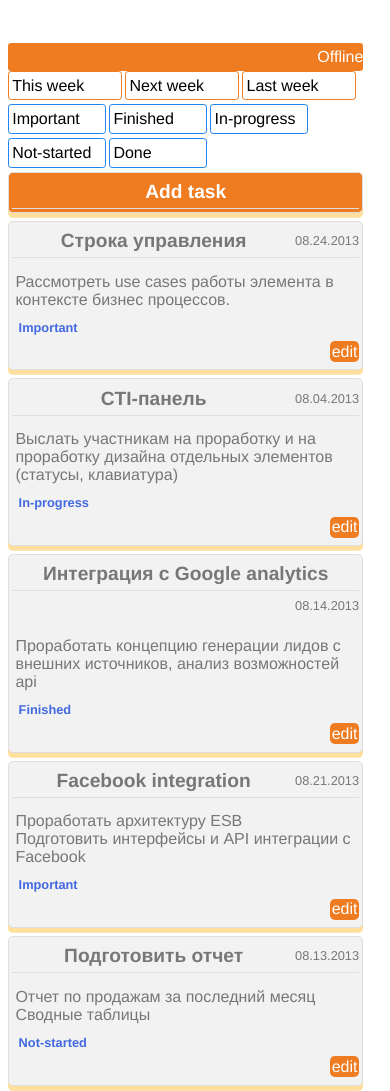
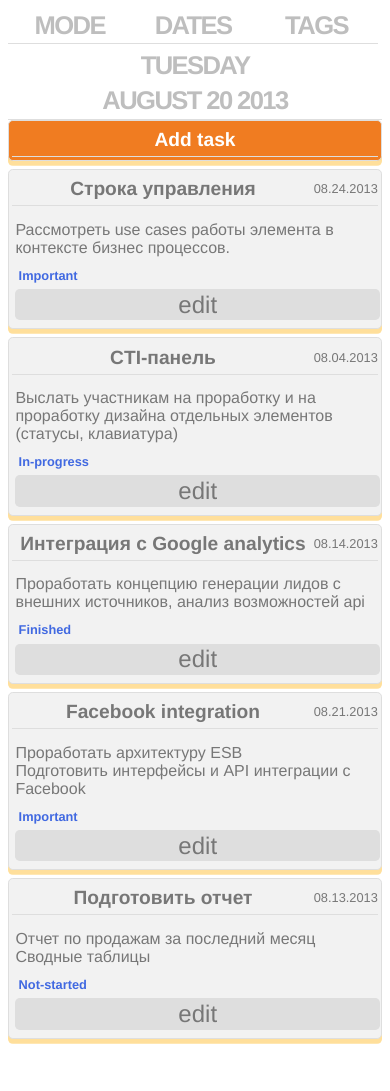
Before and after one commit to matveyich/webCorePart1FinalExam, a website: page public/index.html in a window 390 px wide. After the commit the page ends 1047 px from the top, so only its background shows below. Drawn offline with Linux system fonts and the light colour scheme.

Commit message:
finished

```diff
--- a/public/css/forms.css
+++ b/public/css/forms.css
@@ -46,6 +46,7 @@
     padding: 0.1rem;
     float: left;
     font-weight: normal;
+    text-align: center;
 }
 
 .form-save-new-task-button:hover,
@@ -53,3 +54,44 @@
     background-color: rgb(33, 132, 240);
     color: white;
 }
+.edit-task-block {
+    display: inline-block;
+    width: 100%
+}
+
+.delete-task-button,
+.cancel-task-button,
+.save-task-button,
+.edit-task-button {
+    font-size: 1.1rem;
+    display: inline;
+    margin-left: 0.2rem;
+    cursor: pointer;
+    border-radius: 0.3rem;
+    padding: 0.1rem;
+    padding-left: 0.2rem;
+    padding-right: 0.2rem;
+    float: right;
+    font-weight: normal;
+    text-align: center;
+}
+.delete-task-button,
+.cancel-task-button
+ {
+    background-color: #dedede;
+    color: #777777;
+}
+.save-task-button,
+.edit-task-button {
+    background-color: rgb(240, 124, 33);
+    color: white;
+}
+
+
+.delete-task-button:hover,
+.save-task-button:hover,
+.cancel-task-button:hover,
+.edit-task-button:hover {
+    background-color: rgb(33, 132, 240);
+    color: white;
+}
--- a/public/css/main.css
+++ b/public/css/main.css
@@ -128,7 +128,7 @@ header a.next {
 	display: block;
 }
 
-    .task hidden {
+    .task .hidden {
         display: none;
     }
 
@@ -160,33 +160,6 @@ header a.next {
 	font-weight: normal;
 	float: right;
 	font-size: 0.8rem;
-}
-
-.edit-task-block {
-    display: inline-block;
-    width: 100%
-}
-.delete-task-button,
-.save-task-button,
-.cancel-task-button,
-.edit-task-button {
-    display: inline;
-    margin-left: 0.2rem;
-    cursor: pointer;
-    border-radius: 0.3rem;
-    background-color: rgb(240, 124, 33);
-    color: white;
-    padding: 0.1rem;
-    float: right;
-    font-weight: normal;
-}
-
-.delete-task-button:hover,
-.save-task-button:hover,
-.cancel-task-button:hover,
-.edit-task-button:hover {
-    background-color: rgb(33, 132, 240);
-    color: white;
 }
 
 .task-fulltext {
@@ -233,10 +206,6 @@ header a.next {
     colo: black;
 }
 
-#mode {
-    margin-top: 2.2rem
-}
-
 .hidden {
     display: none;
 }
--- a/public/css/mediaq.css
+++ b/public/css/mediaq.css
@@ -1,12 +1,36 @@
-@media screen and (max-width: 320px) {
+@media screen and (max-width: 390px) {
 
     #left-panel {
+        float: none;
+        clear: both;
+        width: 100%;
+    }
+        #mode {
+            margin-top: 0rem;
+        }
+
+        #left-panel .minimized,
+        #center-panel .minimized {
             display: none;
         }
 
+    #mode header,
+    #tag-group header,
+    #date-group header,
+    #center-panel header {
+        cursor: pointer;
+        border-bottom: 1px solid #dedede;
+    }
+    #mode header:hover,
+    #tag-group header:hover,
+    #date-group header:hover,
+    #center-panel header:hover {
+        border-bottom: 1px solid rgb(240, 124, 33);
+    }
+
+
     #center-panel {
-        padding-left: 1rem;
-        width: 95%;
+        width: 100%;
         min-width: 10rem;
     }
 
@@ -17,56 +41,113 @@
         .editing-another-task-mode {
             display: none;
         }
-
+    .form-task-body,
+    .form-task-title {
+        width: 98%;
     }
 
-@media screen and (min-width: 320px) and (max-width: 768px) {
+    .edit-task-button{
+        background-color: #dedede;
+        color: #777777;
+    }
+
+    .delete-task-button,
+    .save-task-button,
+    .cancel-task-button,
+    .edit-task-button,
+    .form-save-new-task-button,
+    .form-cancel-new-task-button {
+        text-align: center;
+        width: 98%;
+        font-size: 1.5rem;
+        clear: both;
+        display: block;
+        float: none;
+        margin-bottom: 0.3rem;
+    }
+}
+
+@media screen and (min-width: 390px) and (max-width: 768px) {
 
     #left-panel {
         float: none;
         clear: both;
-        width: 95%;
+        width: 100%;
     }
-        #left-panel .tag-name {
+    #mode {
+        margin-top: 0rem;
+    }
 
+    #date-group,
+    #tag-group,
+    #mode {
+        width: 33%;
+        float: left;
     }
-        #left-panel header {
+
+    #left-panel .minimized,
+    #center-panel .minimized {
         display: none;
     }
-        #left-panel #dates .tag{
-            width: 7rem;
+
+    #mode header,
+    #tag-group header,
+    #date-group header,
+    #center-panel header {
+        cursor: pointer;
+        border-bottom: 1px solid #dedede;
     }
-        #left-panel #tags .tag{
-            width: 6rem;
-        }
-            .tag-counter{
-                display: none;
-            }
-            #dates .tag{
-                border: 1px solid rgb(240, 124, 33);
-                margin-right: 0.2rem;
-            }
-                #dates-today {
-                    display: none;
-                }
-            #tags .tag{
-                border: 1px solid rgb(33, 132, 240);
-                margin-right: 0.2rem;
+    #mode header:hover,
+    #tag-group header:hover,
+    #date-group header:hover,
+    #center-panel header:hover {
+        border-bottom: 1px solid rgb(240, 124, 33);
     }
 
+
     #center-panel {
-	    width: 95%;
+        width: 100%;
         min-width: 10rem;
     }
-        #center-panel header {
-            display: none;
-        }
+
     .adding-new-task-mode {
         display: none;
     }
 
     .editing-another-task-mode {
         display: none;
+    }
+    .form-task-body,
+    .form-task-title {
+        width: 98%;
+    }
+
+    .edit-task-button{
+        background-color: #dedede;
+        color: #777777;
+    }
+
+    .edit-task-button {
+        text-align: center;
+        width: 98%;
+        font-size: 1.5rem;
+        clear: none;
+        display: block;
+        margin-bottom: 0.3rem;
+    }
+
+    .delete-task-button,
+    .save-task-button,
+    .cancel-task-button,
+    .form-save-new-task-button,
+    .form-cancel-new-task-button {
+        text-align: center;
+        width: 31%;
+        font-size: 1.5rem;
+        clear: none;
+        display: block;
+        float: left;
+        margin-bottom: 0.3rem;
     }
 }
 
@@ -77,6 +158,9 @@
         max-width: 12rem;
         padding-right: 0.6rem;
     }
+        #mode {
+            margin-top: 2.2rem;
+        }
 
     #center-panel {
 	    width: 80%;
--- a/public/index.html
+++ b/public/index.html
@@ -32,15 +32,15 @@
                     <header>
                         <h1>Mode</h1>
                     </header>
-                    <div id="mode-switcher" class="row">
+                    <div id="mode-switcher" class="row minimized">
 
                     </div>
 				</div>
-                <div>
+                <div id="date-group">
 					<header>
 		              <h1>Dates</h1>
 		            </header>
-					<div id="dates" class="row">
+					<div id="dates" class="row minimized">
 						<div id="dates-today"  class="tag" dueDate="" filterType="equals">
 							<span class="tag-name">Today</span>
 							<span class="tag-counter"></span>
@@ -56,11 +56,11 @@
 						</div>
 					</div>
 				</div>
-				<div>
+				<div id="tag-group">
 					<header>
 		              <h1>Tags</h1>
 		            </header>
-					<div id="tags" class="row">
+					<div id="tags" class="row minimized">
 
 					</div>
 				</div>
@@ -72,8 +72,7 @@
                       <div class="row date">Jun 24 2013</div>
                   </h1>
 	            </header>
-                <div id="task-map" class="row hidden"></div>
-				<div id="add-task-btn" class="task new-task" class="row">
+                <div id="add-task-btn" class="task new-task" class="row">
 					<span class="task-title">Add task</span>
 				</div>
 				<div id="tasks" class="row">
--- a/public/js/main_new.js
+++ b/public/js/main_new.js
@@ -32,6 +32,32 @@ tm.init = function(){
         $(this).find('.online').toggleClass('hidden');
         tm.Util.rebuildPage();
     });
+    $('#tag-group').on('click', function(){
+        $('#mode-switcher').addClass('minimized');
+        $('#tags').toggleClass('minimized');
+        $('#dates').addClass('minimized');
+
+    });
+    $('#mode').on('click', function(){
+        $('#mode-switcher').toggleClass('minimized');
+        $('#tags').addClass('minimized');
+        $('#dates').addClass('minimized');
+
+    });
+    $('#date-group').on('click', function(){
+        $('#mode-switcher').addClass('minimized');
+        $('#tags').addClass('minimized');
+        $('#dates').toggleClass('minimized');
+
+    });
+    $('#date').on('click', function(){
+        $('#mode-switcher').addClass('minimized');
+        $('#tags').addClass('minimized');
+        $('#dates').addClass('minimized');
+        $('#add-task-btn').toggleClass('minimized');
+        $('#tasks').toggleClass('minimized');
+    });
+
 }
 
 tm.Util = {
@@ -265,7 +291,7 @@ tm.Util = {
         task.find('.cancel-task-button').removeClass('hidden');
         task.find('.delete-task-button').removeClass('hidden');
 
-        taskDueDate.find( "[name=task-due-date]" ).datepicker({
+        $('.task-form').find( "[name=task-due-date]" ).datepicker({
             inline: true,
             dateFormat: 'mm.dd.yy'
         });
```
Lines whose indentation alone changed are shown as unchanged.
